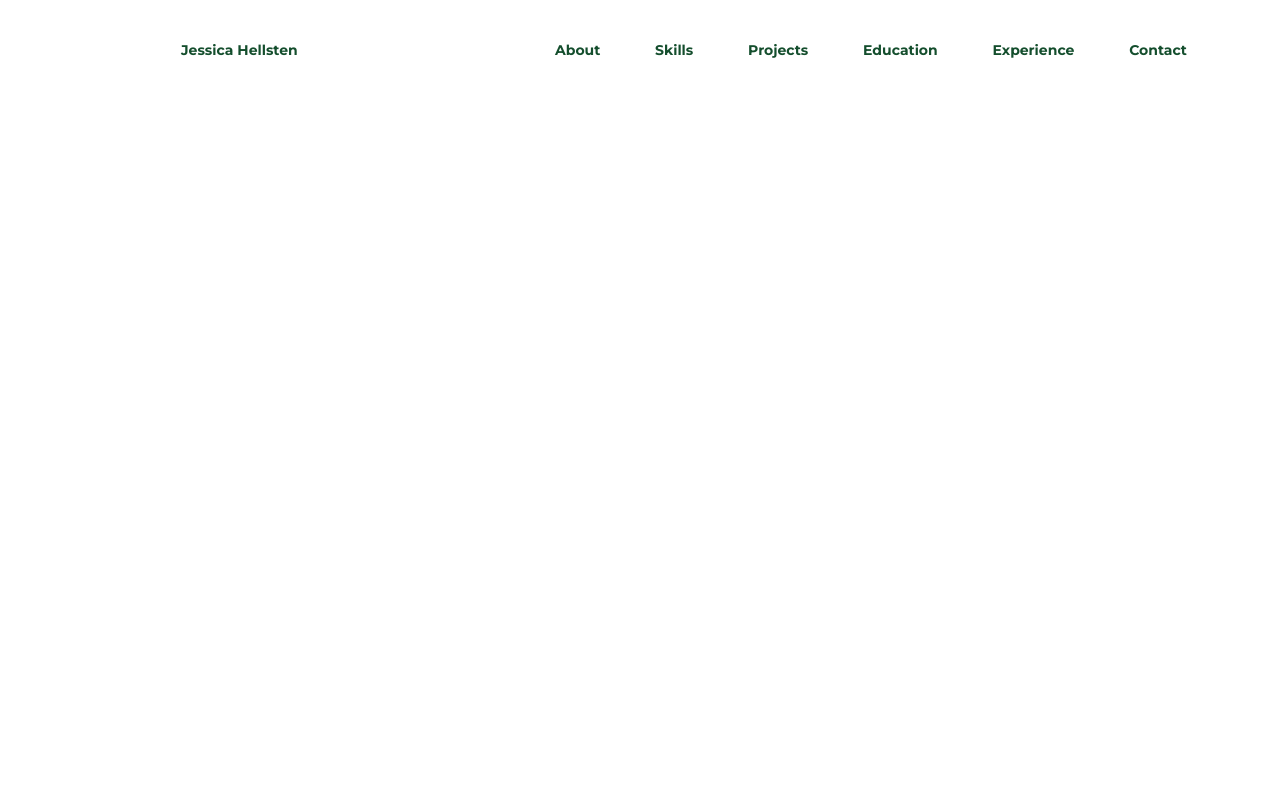
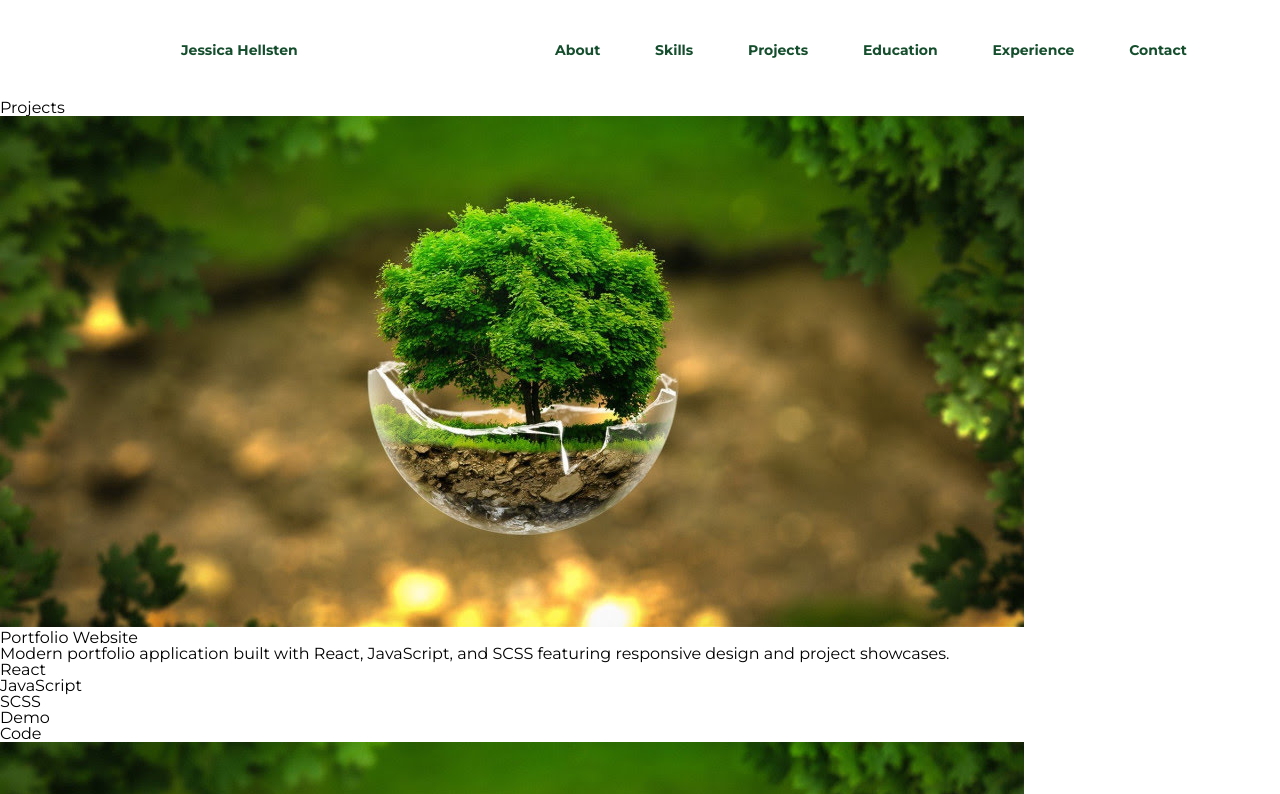
Before and after one commit to hellsten/jessicahellsten-website, a React (Vite) app: page / in a window 1280 px wide. Shown: the top 794 px of the page. Built offline with nearby package versions, Linux system fonts and the light colour scheme.

Commit message:
Added project data and html

```diff
--- /dev/null
+++ b/src/assets/data/projects.js
@@ -0,0 +1,73 @@
+import defaultImage from "../images/default.jpg"
+
+const projects = [
+  {
+    id: 1,
+    image: defaultImage,
+    title: "Portfolio Website",
+    intro:
+      "Modern portfolio application built with React, JavaScript, and SCSS featuring responsive design and project showcases.",
+    skills: ["React", "JavaScript", "SCSS"],
+    demoLink: "https://jessicahellsten.com/",
+    codeLink: "https://github.com/hellsten/jessicahellsten-website.git",
+  },
+  {
+    id: 2,
+    image: defaultImage,
+    title: "CANhunt",
+    intro:
+      "Cross-platform hunting app for web, Android, and iOS, providing map layer boundaries, regional hunting regulations, and the ability to save favorite spots.",
+    skills: [
+      "TypeScript",
+      "React",
+      "Claude AI",
+      "React Native",
+      "Mapbox / Leaflet",
+      "REST APIs",
+      "Data Visualization",
+      "Responsive Design",
+      "Git",
+    ],
+    demoLink: "https://canhunt.app",
+    codeLink: "#",
+  },
+  {
+    id: 3,
+    image: defaultImage,
+    title: "TrailBucket",
+    intro:
+      "Cross-platform trail app for web, Android, and iOS, offering boundary map layers, the ability to record routes, access saved public trails, and track outdoor adventures.",
+    skills: [
+      "TypeScript",
+      "React",
+      "React Native",
+      "Mapbox / Leaflet",
+      "REST APIs",
+      "Data Visualization",
+      "GPS Tracking",
+      "Responsive Design",
+      "Git",
+    ],
+    demoLink: "#",
+    codeLink: "#",
+  },
+  {
+    id: 4,
+    image: defaultImage,
+    title: "Instock",
+    intro:
+      "Web and mobile inventory management app that stores warehouses, warehouse details, and inventory information, enabling organized tracking and easy data access.",
+    skills: [
+      "React",
+      "JavaScript",
+      "REST APIs",
+      "React",
+      "Responsive Design",
+      "Git",
+    ],
+    demoLink: "#",
+    codeLink: "#",
+  },
+];
+
+export default projects;
--- /dev/null
+++ b/src/components/Projects/Projects.jsx
@@ -0,0 +1,34 @@
+import "./Projects.scss";
+import projects from "./../../assets/data/projects.js";
+
+function Projects() {
+  return (
+    <section className="projects">
+      <div className="projects__container">
+        <div className="projects__header">
+          <div className="projects__title">Projects</div>
+        </div>
+        <div className="projects__card-container">
+            {projects.map((project) => (
+          <div key={project.id} className="project__card">
+            <img src={project.image} className="project__card-image" />
+            <div className="project__card-title">{project.title}</div>
+            <div className="project__card-intro">{project.intro}</div>
+            <div className="project__card-skills">
+                {project.skills.map((skill, index) => (
+                    <div key={index} className="project__card-skills-item">{skill}</div>
+            ))}
+            </div>
+            <div className="project__card-links">
+              <div className="project__card-demo" href={project.demoLink} className="project__card-demo">Demo</div>
+              <div className="project__card-code" href={project.codeLink} className="project__card-code">Code</div>
+            </div>
+          </div>
+          ))}
+        </div>
+      </div>
+    </section>
+  );
+}
+
+export default Projects;
--- a/src/pages/HomePage/HomePage.jsx
+++ b/src/pages/HomePage/HomePage.jsx
@@ -1,10 +1,11 @@
 import './HomePage.scss'
+import Projects from  './../../components/Projects/Projects.jsx'
 
 function HomePage() {
 
   return (
     <>
-
+      <Projects />
     </>
   )
 }
```
Also changed, not shown: src/assets/images/default.jpg (added), src/components/Projects/Projects.scss (added).
